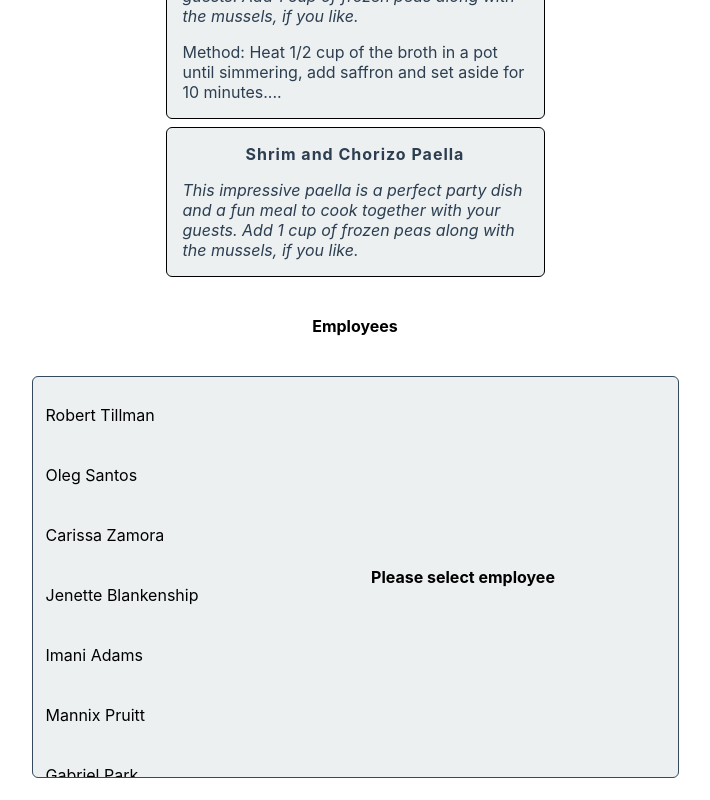
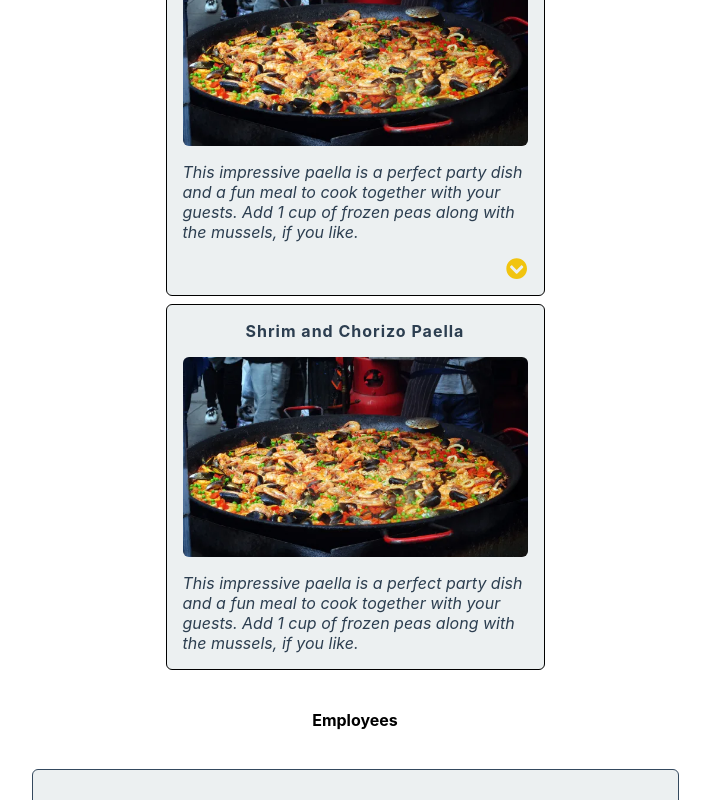
Before and after one commit to MJanowskiDev/SR_W3_T1-editableBtn, a React (Create React App) app: page / in a window 1280 px wide. Shown: the part 980-1780 px from the top of the page, without its empty margins (385-1095 px from the left). Built offline with nearby package versions, Linux system fonts and the light colour scheme.

Commit message:
Updated Card component: Added image, and chevron button to show/hide content

```diff
--- a/src/App.js
+++ b/src/App.js
@@ -6,70 +6,61 @@ import MenuLink from 'components/MenuLink';
 import Menu from 'components/Menu';
 import Employees from 'components/Employees';
 import { getEmployees } from 'utils/eployees/getEployees';
+import paellaImage from 'assets/images/paella.webp';
 
 function App() {
 	return (
-		<div className='app'>
+		<div className="app">
 			<Menu>
-				<MenuLink to='/'>Home</MenuLink>
-				<MenuLink to='/about'>About</MenuLink>
-				<MenuLink to='/contact' isActive>
+				<MenuLink to="/">Home</MenuLink>
+				<MenuLink to="/about">About</MenuLink>
+				<MenuLink to="/contact" isActive>
 					Contact
 				</MenuLink>
-				<MenuLink to='/posts'>Posts</MenuLink>
+				<MenuLink to="/posts">Posts</MenuLink>
 			</Menu>
 			<h1>FORM COMPONENTS</h1>
 			<h4>Buttons</h4>
 			<div>
 				<Button />
-				<Button icon={faCoffee} color='sun-flower' bgColor='wet-asphalt'>
+				<Button icon={faCoffee} color="sun-flower" bgColor="wet-asphalt">
 					Coffe time!
 				</Button>
-				<Button icon={faBookmark} color='wet-asphalt' bgColor='sun-flower'>
+				<Button icon={faBookmark} color="wet-asphalt" bgColor="sun-flower">
 					Bookmark
 				</Button>
 			</div>
 			<h4>Inputs</h4>
 			<div>
 				<Input />
-				<Input color='sun-flower' bgColor='wet-asphalt' />
-				<Input
-					color='sun-flower'
-					bgColor='wet-asphalt'
-					borderColor='asbestos'
-					borderRadius={25}
-					borderSize={5}
-				/>
+				<Input color="sun-flower" bgColor="wet-asphalt" />
+				<Input color="sun-flower" bgColor="wet-asphalt" borderColor="asbestos" borderRadius={25} borderSize={5} />
 			</div>
 			<h4>Textareas</h4>
 			<div>
 				<Textarea />
-				<Textarea color='sun-flower' bgColor='wet-asphalt' />
-				<Textarea
-					color='sun-flower'
-					bgColor='wet-asphalt'
-					borderColor='asbestos'
-					borderRadius={25}
-					borderSize={5}
-				/>
+				<Textarea color="sun-flower" bgColor="wet-asphalt" />
+				<Textarea color="sun-flower" bgColor="wet-asphalt" borderColor="asbestos" borderRadius={25} borderSize={5} />
 			</div>
 			<h4>Cards</h4>
 			<div>
 				<Card
-					title='Shrim and Chorizo Paella'
-					intro='This impressive paella is a perfect party dish and a fun meal to cook together with your guests. Add 1 cup of frozen peas along with the mussels, if you like.'
-					showMore
-					content='Method: Heat 1/2 cup of the broth in a pot until simmering, add saffron and set aside for 10 minutes....'
+					title="Shrim and Chorizo Paella"
+					intro="This impressive paella is a perfect party dish and a fun meal to cook together with your guests. Add 1 cup of frozen peas along with the mussels, if you like."
+					content="Method: Heat 1/2 cup of the broth in a pot until simmering, add saffron and set aside for 10 minutes...."
+					image={paellaImage}
 				/>
 				<Card
-					title='Shrim and Chorizo Paella'
-					intro='This impressive paella is a perfect party dish and a fun meal to cook together with your guests. Add 1 cup of frozen peas along with the mussels, if you like.'
-					content='Method: Heat 1/2 cup of the broth in a pot until simmering, add saffron and set aside for 10 minutes....'
+					title="Shrim and Chorizo Paella"
+					intro="This impressive paella is a perfect party dish and a fun meal to cook together with your guests. Add 1 cup of frozen peas along with the mussels, if you like."
+					image={paellaImage}
 				/>
 			</div>
 			<h4>Employees</h4>
-			<Employees data={getEmployees()} />
-			<Employees />
+			<div>
+				<Employees data={getEmployees()} />
+				<Employees />
+			</div>
 		</div>
 	);
 }
--- a/src/components/Card/Card.js
+++ b/src/components/Card/Card.js
@@ -1,8 +1,10 @@
+import { useState } from 'react';
 import { getColorHex } from 'utils/colors/getColor';
 import CardHeader from './CardHeader';
 import CardIntro from './CardIntro';
 import CardContent from './CardContent';
-
+import { faChevronCircleDown, faChevronCircleUp } from '@fortawesome/free-solid-svg-icons';
+import { FontAwesomeIcon } from '@fortawesome/react-fontawesome';
 const styles = {
 	card: {
 		maxWidth: 345,
@@ -16,14 +18,37 @@ const styles = {
 		display: 'flex',
 		flexDirection: 'column',
 		gap: 16
+	},
+	chevron: {
+		textAlign: 'right',
+		color: getColorHex('sun-flower')
+	},
+	image: {
+		width: '100%',
+		height: 'auto',
+		maxHeight: 200,
+		borderRadius: 6,
+		objectFit: 'cover'
 	}
 };
 
-const Card = ({ title, intro, content, showMore }) => {
+const Card = ({ title, intro, content, image }) => {
+	const [ showMore, setShowMore ] = useState(false);
 	return (
 		<div style={styles.card}>
 			<CardHeader title={title} />
+			<img alt={`${title}`} style={styles.image} src={image} />
 			<CardIntro intro={intro} />
+			{content && (
+				<div style={styles.chevron}>
+					<FontAwesomeIcon
+						onClick={() => setShowMore(!showMore)}
+						size="lg"
+						icon={showMore ? faChevronCircleUp : faChevronCircleDown}
+					/>
+				</div>
+			)}
+
 			{showMore && <CardContent content={content} />}
 		</div>
 	);
```
Also changed, not shown: src/assets/images/paella.webp (added).
